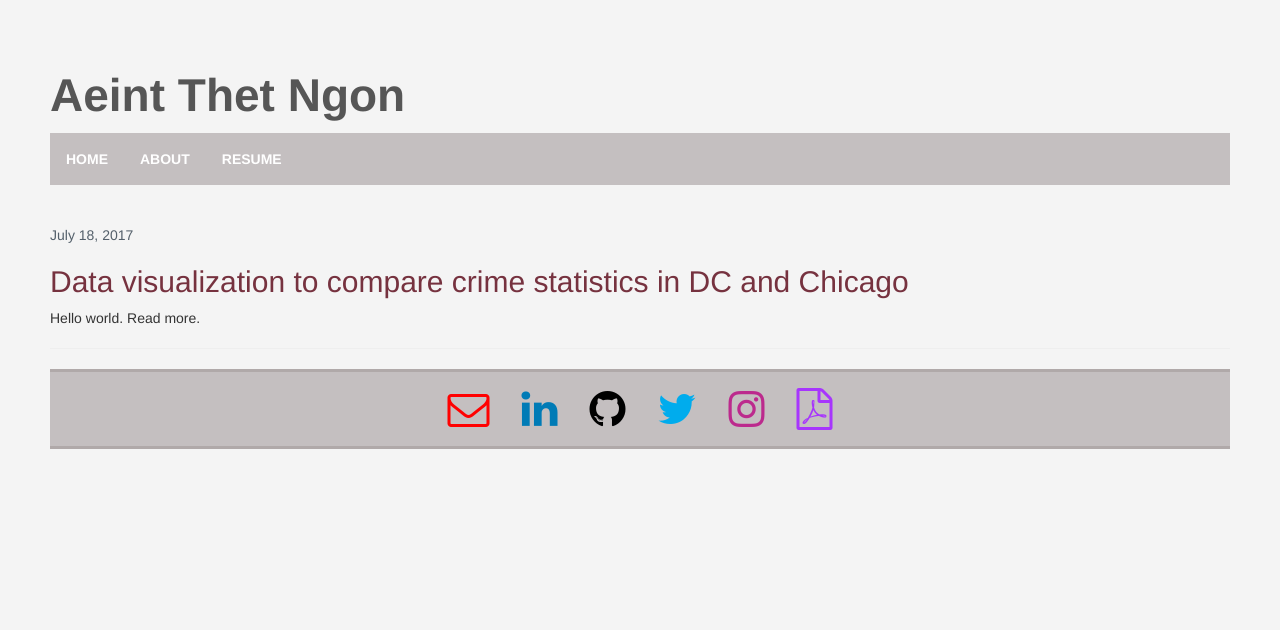
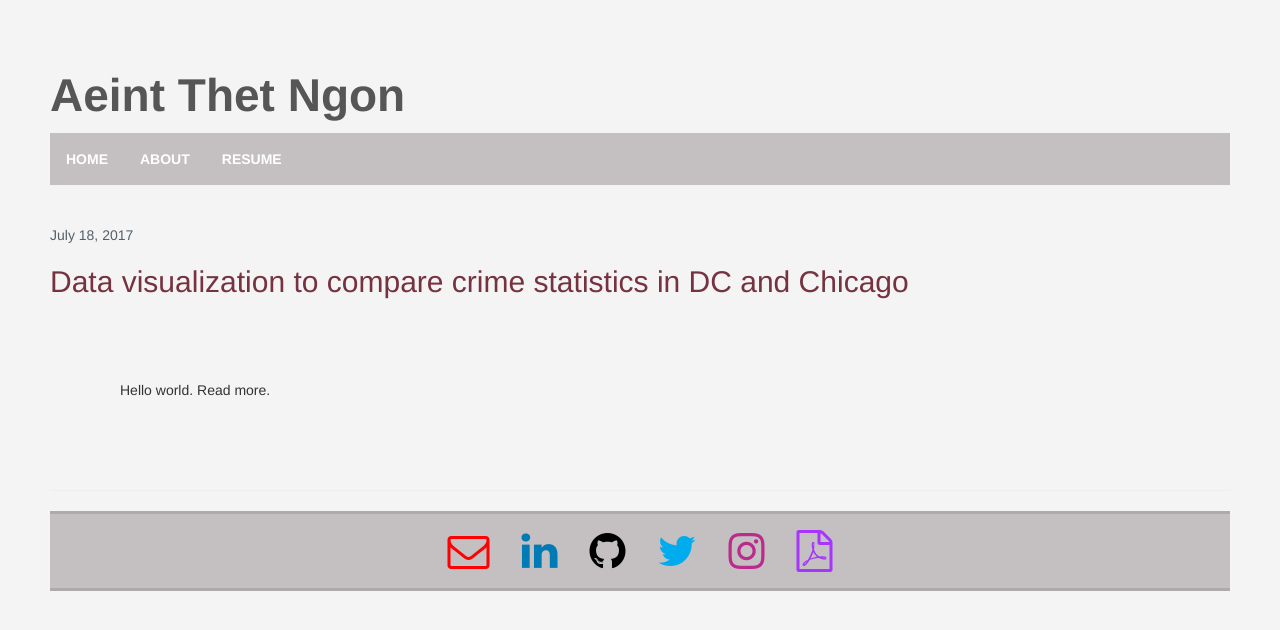
Before and after one commit to aeintngon/old-webpage, a Jekyll site: the page built from index.html, in a window 1280 px wide. Shown: the top 630 px of the page. Built offline with Jekyll 4.4.1, drawn with Linux system fonts in a browser that asks for light colours; nearby versions of some CDN libraries.

Commit message:
Update index.html

```diff
--- a/index.html
+++ b/index.html
@@ -4,4 +4,5 @@ layout: default
 
 	<span class="post-date"> July 18, 2017 </span>
 	<h2><a href="./CrimeData.html">Data visualization to compare crime statistics in DC and Chicago</a></h2>
-	<p>Hello world. <a href="./CrimeData.html">Read more.</a></p>
+	<hr id='top-line'>
+	<p class="content">Hello world. <a href="./CrimeData.html">Read more.</a></p>
```
